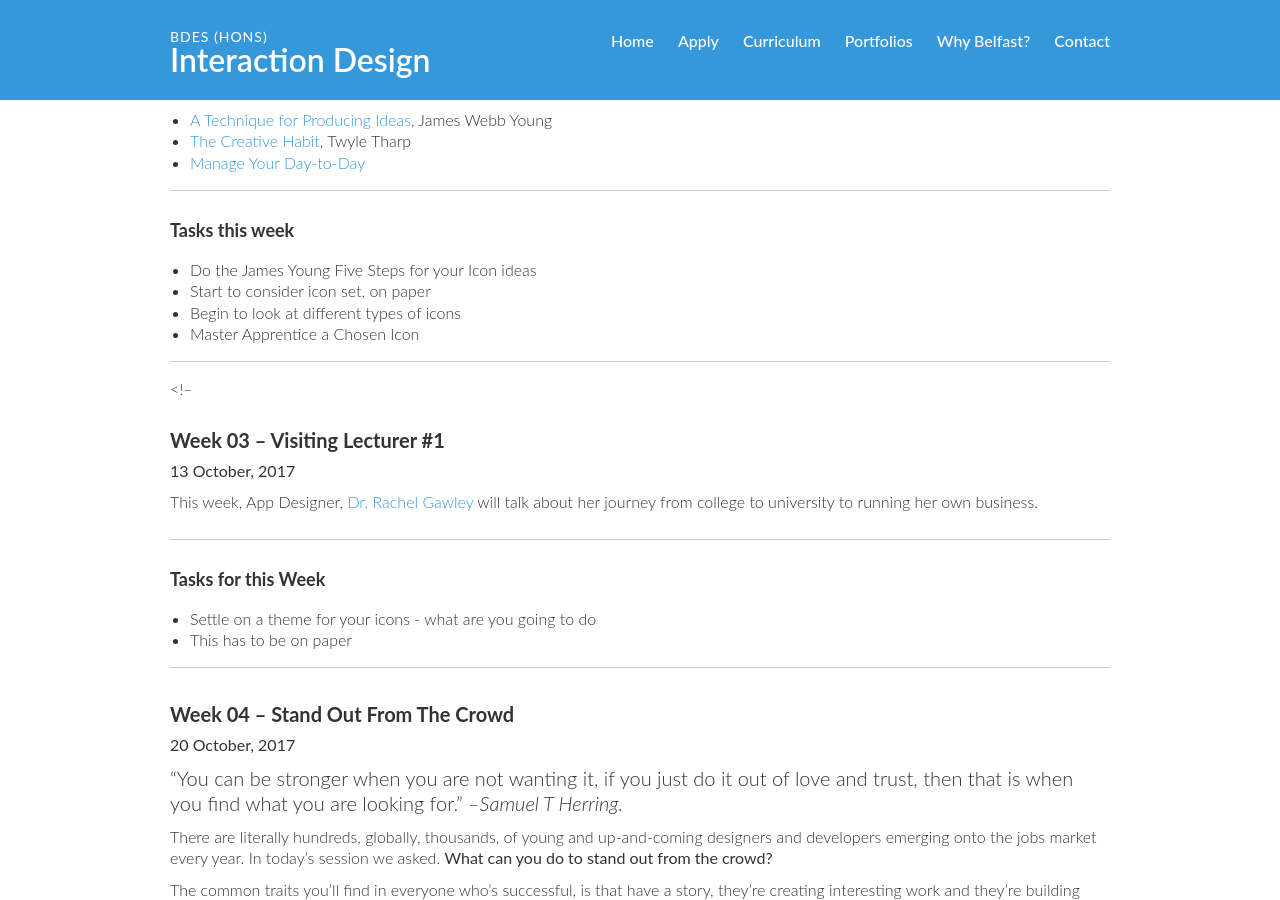
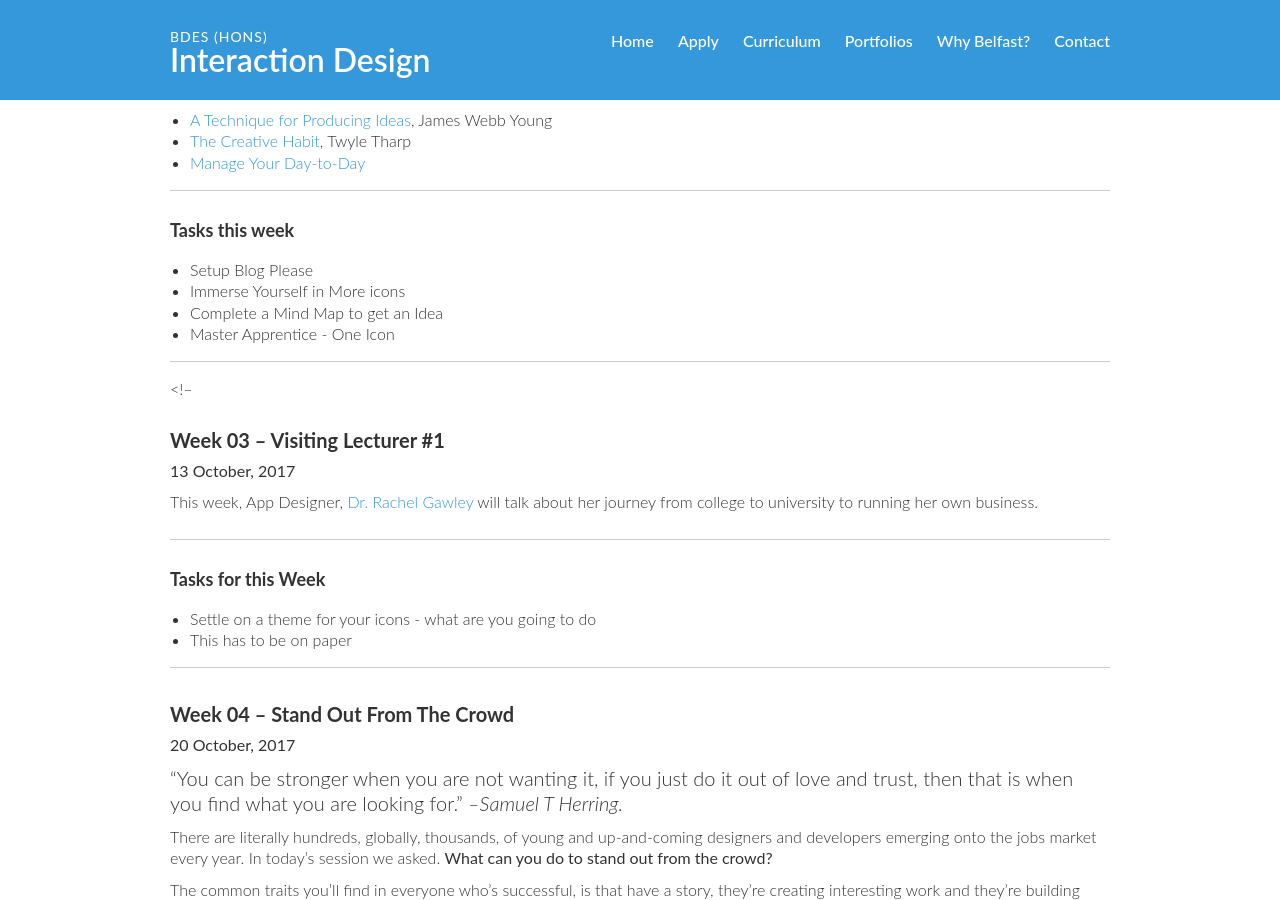
Before and after one commit to ixdbelfast/ixdbelfast.github.io, a Jekyll site: the page built from modules/IXD302/IXD302.md, in a window 1280 px wide and 900 px high, scrolled down 3090 px. Built offline with Jekyll 4.4.1, drawn with Linux system fonts in a browser that asks for light colours; our own code applies the rules of GitHub Pages for plain Markdown files.

Commit message:
Changed tasks

```diff
--- a/modules/IXD302/IXD302.md
+++ b/modules/IXD302/IXD302.md
@@ -122,10 +122,10 @@ Developing habits prior to starting work helps get the mind ready, it tells the
 ---
 
 #### Tasks this week
-+ Do the James Young Five Steps for your Icon ideas
-+ Start to consider icon set, on paper
-+ Begin to look at different types of icons
-+ Master Apprentice a Chosen Icon
++ Setup Blog Please
++ Immerse Yourself in More icons
++ Complete a Mind Map to get an Idea
++ Master Apprentice - One Icon
 
 ---
 <!--
```
